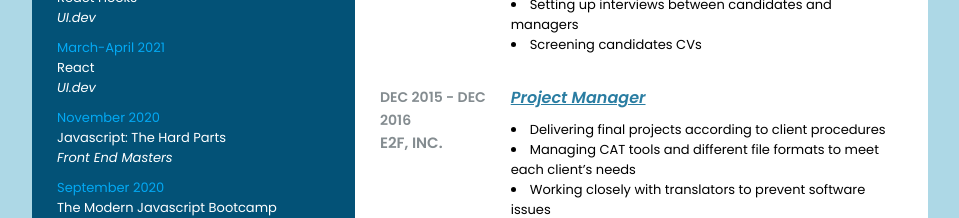
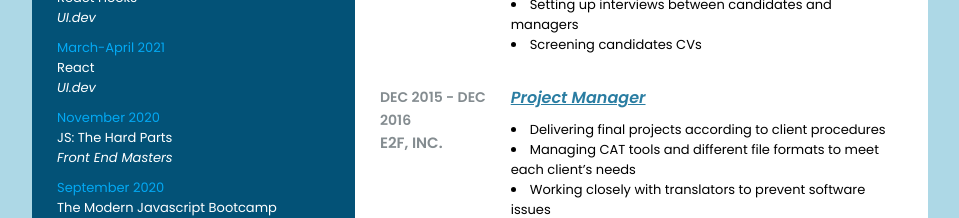
Before and after one commit to aledaquino1986/react-cv, a React (Create React App) app: page / in a window 1280 px wide. Shown: the part 1000-1218 px from the top of the page, without its empty margins (160-1119 px from the left). Built offline with nearby package versions, Linux system fonts and the light colour scheme.

Commit message:
fix typo

```diff
--- a/src/states/educationStates.js
+++ b/src/states/educationStates.js
@@ -35,7 +35,7 @@ export const courses = [
   {
     id: 3,
     year: "November 2020",
-    degree: "Javascript: The Hard Parts",
+    degree: "JS: The Hard Parts",
     institution: "Front End Masters"
   },
 
```
